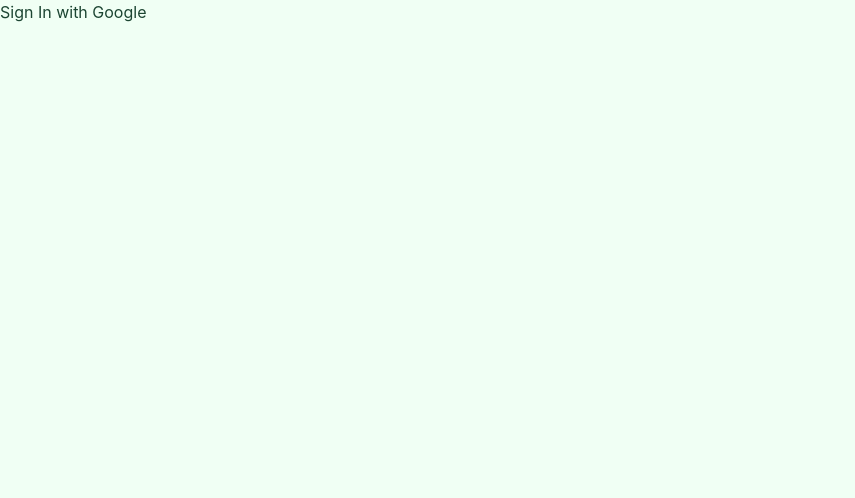
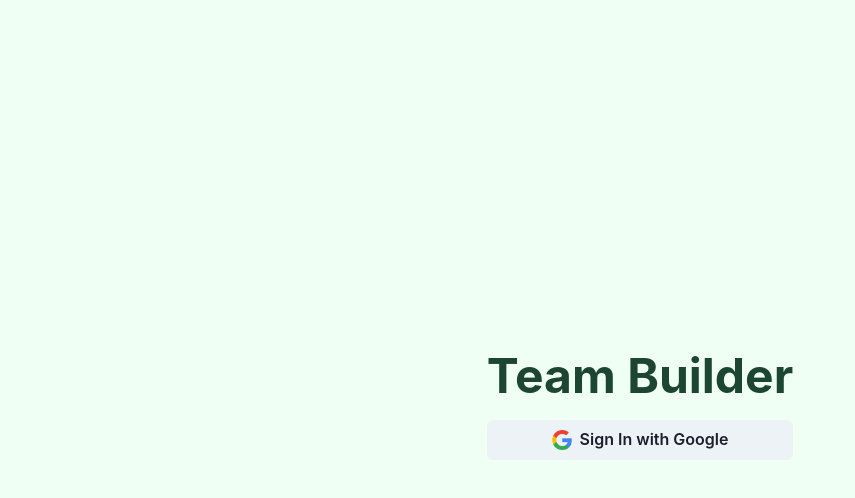
Before and after one commit to prospero-apps/team-builder, a Next.js app in the folder client/: page / in a window 1280 px wide. Shown: the top 498 px of the page, without its empty margins (0-855 px from the left). Built offline with nearby package versions, Linux system fonts and the light colour scheme; no server answers.

Commit message:
Create an input element where the user can enter a username, country and city

```diff
--- /dev/null
+++ b/client/src/components/Auth/index.tsx
@@ -0,0 +1,76 @@
+import { Button, Center, Image, Input, Stack, Text } from "@chakra-ui/react";
+import { Session } from "next-auth";
+import { signIn } from "next-auth/react";
+import { useState } from "react";
+
+interface IAuthProps {
+  // null if the user is signed out
+  session: Session | null
+
+  // used to refetch the user from the database after username, country and city are created
+  reloadSession: () => void
+}
+
+const Auth: React.FC<IAuthProps> = ({ session, reloadSession }) => {
+  const [username, setUsername] = useState('')
+  const [country, setCountry] = useState('')
+  const [city, setCity] = useState('')
+
+  const handleSubmit = async () => {
+    // We'll create a GraphQL mutation here to update the user.
+  }
+
+  return (
+    <Center height='100vh'>
+      <Stack>
+        {session ? (
+          <>
+            <Text fontSize='3xl'>Username:</Text>
+            <Input
+              backgroundColor='#1C4532'
+              color='#F0FFF4'
+              value={username}
+              onChange={(e) => setUsername(e.target.value)}
+            />
+
+            <Text fontSize='3xl'>Country:</Text>
+            <Input
+              backgroundColor='#1C4532'
+              color='#F0FFF4'
+              value={country}
+              onChange={(e) => setCountry(e.target.value)}
+            />
+
+            <Text fontSize='3xl'>City:</Text>
+            <Input
+              backgroundColor='#1C4532'
+              color='#F0FFF4'
+              value={city}
+              onChange={(e) => setCity(e.target.value)}
+            />
+            <Button
+              backgroundColor='#EDF2F7'
+              fontSize='3xl'
+              onClick={handleSubmit}
+            >
+              Save
+            </Button>
+          </>
+        ) : (
+          <>
+            <Text fontSize='5xl' fontWeight='bold'>Team Builder</Text>
+            <Button
+              backgroundColor='#EDF2F7'
+              onClick={() => signIn('google')}
+              leftIcon={<Image src='/images/googlelogo.png' height='20px' />}
+            >
+              Sign In with Google
+            </Button>
+          </>
+        )}
+      </Stack>
+    </Center>
+  )
+};
+
+export default Auth;
--- /dev/null
+++ b/client/src/components/Panel/index.tsx
@@ -0,0 +1,16 @@
+import { Button } from "@chakra-ui/react";
+import { signOut } from "next-auth/react";
+
+interface IPanelProps {
+}
+
+const Panel: React.FC<IPanelProps> = (props) => {
+  return (
+    <div>
+      Panel
+      <Button onClick={() => signOut()}>Sign Out</Button>
+    </div>
+  )
+};
+
+export default Panel;
--- a/client/src/pages/index.tsx
+++ b/client/src/pages/index.tsx
@@ -1,31 +1,30 @@
 import { Inter } from 'next/font/google'
 import { getSession, signIn, signOut, useSession } from 'next-auth/react'
 import { NextPageContext } from 'next'
+import { Box } from '@chakra-ui/react'
+import Panel from '@/components/Panel'
+import Auth from '@/components/Auth'
 
 const inter = Inter({ subsets: ['latin'] })
 
 export default function Home() {
-  const { data } = useSession()
+  const { data: session } = useSession()
+
+  const reloadSession = () => {}
 
   return (
-    <div>
-      {data?.user ? (
-        <button onClick={() => signOut()}>Sign Out</button>
-      ) : (
-        <button onClick={() => signIn('google')}>Sign In with Google</button>
-      )}
-
-      {data?.user?.name}
-    </div>
+    <Box>
+      {(session?.user.username && session?.user.country && session?.user.city)
+      ? <Panel />
+      : <Auth session={session} reloadSession={reloadSession} />}
+    </Box>
   )
 }
 
 export async function getServerSideProps(context: NextPageContext) {
-  // fetch the session on the server side
   const session = await getSession(context)
 
   return {
-    // This will be passed as props to the React component.
     props: {
       session,
     }
```
Also changed, not shown: client/src/lib/next-auth.d.ts (added, +17 -0 lines), client/public/images/googlelogo.png (added).
